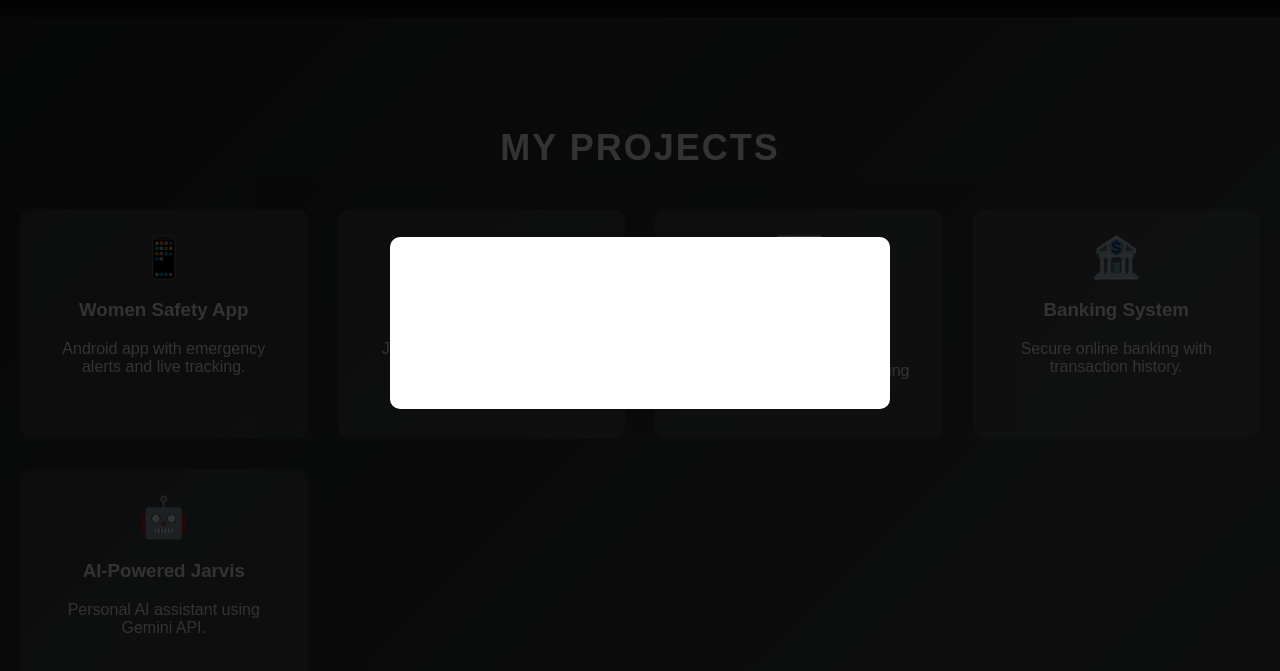
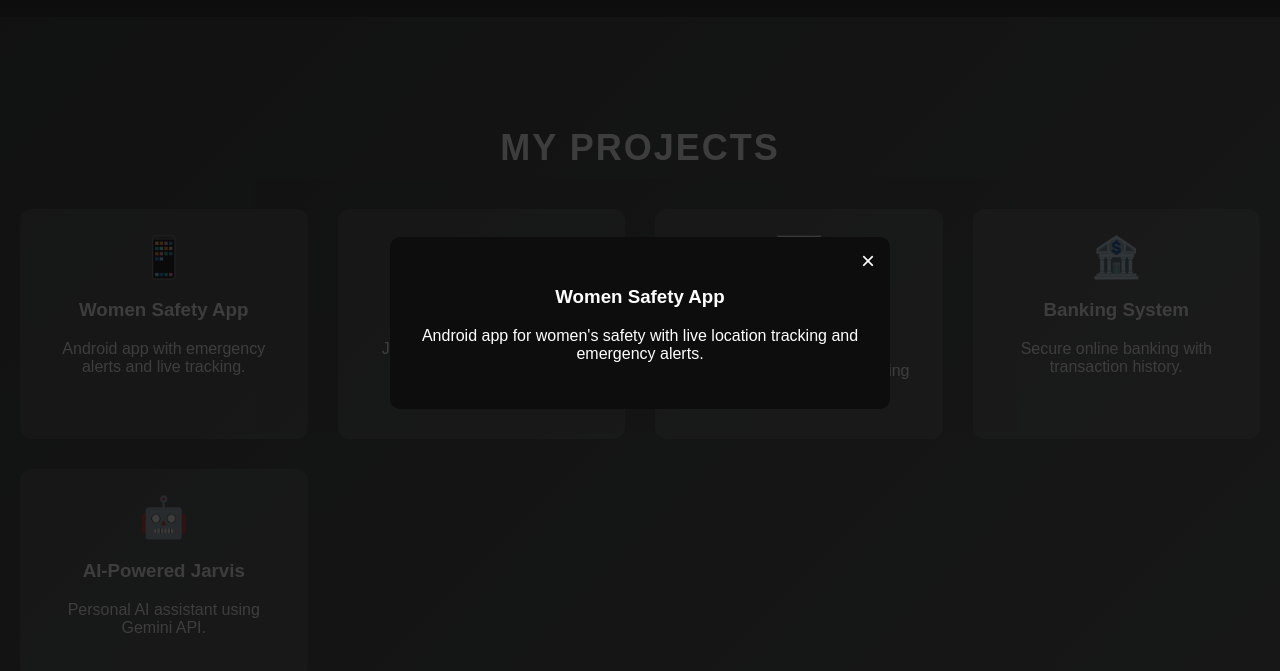
Before and after one commit to AkashKarkhal/https---github.com-AkashKarkhal-Portfolio, a plain HTML site: page index.html in a window 1280 px wide. Both pictures are taken after a click on the element 163 px from the left and 2984 px from the top of the page. Shown: the part 2661-3332 px from the top of the page. Drawn offline with Linux system fonts and the light colour scheme.

Commit message:
projects mistake changes

```diff
--- a/index.html
+++ b/index.html
@@ -483,13 +483,13 @@
         left: 0;
         width: 100%;
         height: 100%;
-        background: rgba(0, 0, 0, 0.8);
+        background: rgba(13, 13, 13, 0.8);
         justify-content: center;
         align-items: center;
       }
 
       .popup-content {
-        background: white;
+        background: rgb(13, 13, 13);
         padding: 30px;
         border-radius: 10px;
         text-align: center;
```
